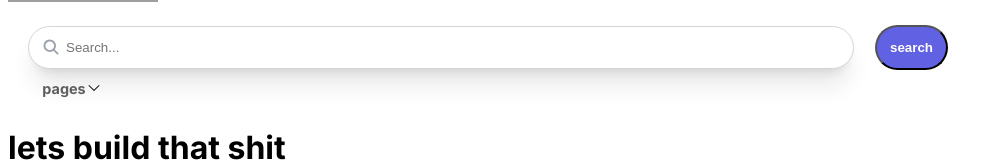
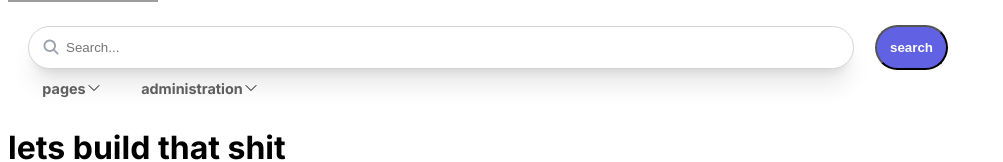
Before and after one commit to neoEliecer-47/google-shopping, a Next.js app: page / in a window 1280 px wide. Shown: the part 137-299 px from the top of the page, without its empty margins (0-1003 px from the left). Built offline with nearby package versions, Linux system fonts and the light colour scheme; grey boxes are pictures that could not be loaded.

Commit message:
menu closing when click outside fixed

```diff
--- a/components/DropdownMenu.jsx
+++ b/components/DropdownMenu.jsx
@@ -1,7 +1,9 @@
-import { useState } from "react";
+import { useEffect, useState } from "react";
 import styles from "./DropdownMenu.module.css";
-import { ChevronDownIcon, CheckIcon } from "@heroicons/react/24/solid";
+import { CheckIcon } from "@heroicons/react/24/solid";
+import { ChevronDownIcon } from '@heroicons/react/24/outline'
 import classNames from "classnames";
+import { useClickOutsideDetector } from "@/hooks/useClickOutsideDetector";
 
 const data = [
   {
@@ -15,28 +17,46 @@ const data = [
   },
 ];
 
-export default function DropdownMenu({ placeholder, menuRef, isOpen }) {
+export default function DropdownMenu({ placeholder }) {
   const [open, setOpen] = useState(false);
   const [option, setOption] = useState(null);
 
+  const { dropMenuRef, isClickOutside, setIsClickOutside } = useClickOutsideDetector()
+
+  function handleOpenOptions(e){
+    e.stopPropagation();
+    setOpen(!open)
+  }
+
+  useEffect(()=>{
+    if(isClickOutside) {
+      setOpen(false)
+      setIsClickOutside(false)
+    }
+
+  }, [isClickOutside])
+
+
+
   return (
     // <div style={{ position: "relative", zIndex: 6, display: 'flex' }}>
-    <section style={{ width: "8rem", cursor: "pointer" }} >
+    <section style={{ width: "8rem", cursor: "pointer" }}  ref={dropMenuRef}>
       <div
         className={styles.placeholderContainer}
-        onClick={() => setOpen(!open)}
+        onClick={handleOpenOptions}
       >
         <h2 className={styles.placeholder}>{placeholder}</h2>
         <ChevronDownIcon
           className={classNames(styles.icon, open && styles.iconRotate)}
+
         />
       </div>
       <div
         className={styles.options}
         style={{ padding: `${open ? "20px 0px" : "0px"}`, width: "8rem" }}
-        ref={menuRef}
+
       >
-        {open || isOpen &&
+        {open &&
           data.map(({ number }, index) => (
             <div
               style={{
@@ -47,6 +67,7 @@ export default function DropdownMenu({ placeholder, menuRef, isOpen }) {
               }}
               onClick={() => setOption(index)}
               className={styles.containerO}
+
             >
               <div style={{ width: "1.3rem" }}>
                 {option === index && <CheckIcon className={styles.icon} />}
--- a/components/DropdownMenu.module.css
+++ b/components/DropdownMenu.module.css
@@ -42,22 +42,22 @@
 .placeholder {
   margin: 0;
   color: #5e5e5e;
-  transition: all 200ms ease;
+  transition: all 300ms ease;
 }
-.placeholderContainer:hover {
+.placeholderContainer:hover > * {
   color: #202124 !important;
-}
-.placeholder:hover {
-  margin: 0;
-  color: #202124;
+  stroke-width: 3px;
 }
 
+
+
+
 .icon {
-  background-color: rgb(241, 232, 232 / 0.2);
+
 
   height: 1rem;
   width: 1rem;
-  transition: all 500ms ease;
+  transition: all 300ms ease;
 }
 
 .iconRotate {
--- a/components/Header.jsx
+++ b/components/Header.jsx
@@ -17,7 +17,7 @@ const SORT_BY_MAP = {
 
 export default function Header() {
 
-const { dropMenuRef, isOpenMenu } = useClickOutsideDetector()
+
 
   return (
     <header className={styles.container}>
@@ -58,7 +58,8 @@ const { dropMenuRef, isOpenMenu } = useClickOutsideDetector()
           {/* categories */}
 
             <div style={{display: 'flex'}}>
-            <DropdownMenu placeholder="pages" menuRef={dropMenuRef} isOpen={isOpenMenu}/>
+            <DropdownMenu placeholder="pages"/>
+            <DropdownMenu placeholder="administration"/>
 
             </div>
 
--- a/hooks/useClickOutsideDetector.js
+++ b/hooks/useClickOutsideDetector.js
@@ -1,12 +1,13 @@
 import { useEffect, useRef, useState } from "react";
 
 export function useClickOutsideDetector() {
-  const [isOpenMenu, setIsOpenMenu] = useState(null);
+  const [isClickOutside, setIsClickOutside] = useState(false);
   const dropMenuRef = useRef(null);
+
 
   const handleOutsideClick = (event) => {
     if (dropMenuRef.current && !dropMenuRef.current.contains(event.target)) {
-      setIsOpenMenu(false);
+      setIsClickOutside(true);
     }
   };
 
@@ -17,5 +18,5 @@ export function useClickOutsideDetector() {
     };
   }, []);
 
-  return { dropMenuRef, isOpenMenu };
+  return { dropMenuRef, isClickOutside, setIsClickOutside };
 }
```
